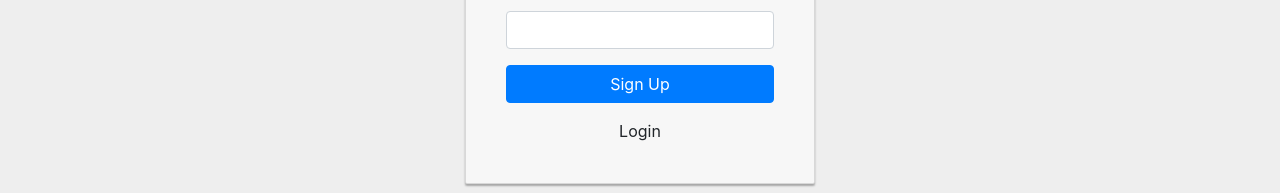
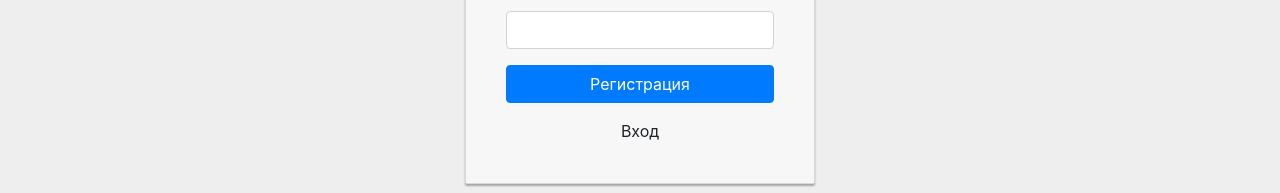
Before and after one commit to tantarin/edtech-club-frontend, a React (Create React App) app: page /register in a window 1280 px wide. Shown: the part 478-671 px from the top of the page. Built offline with nearby package versions, Linux system fonts and the light colour scheme.

Commit message:
правки

```diff
--- a/src/components/Header/Header.tsx
+++ b/src/components/Header/Header.tsx
@@ -97,7 +97,7 @@ export default function Header(props: HeaderProps) {
               {pages.map((page, index) => (
                   <li key={index}>
                     <a href={page.href}
-                        className="font-semibold text-gray-600 hover:text-blue-600 text-white">
+                        className="font-semibold text-gray-600 hover:text-blue-600 text-white dark:md:hover:bg-fuchsia-600">
                       {page.name}
                     </a>
                   </li>
--- a/src/components/Register.tsx
+++ b/src/components/Register.tsx
@@ -119,7 +119,7 @@ const Register: React.FC = () => {
 
                   <div className="form-group">
                     <button type="submit" className="btn btn-primary btn-block">
-                      Sign Up
+                      Регистрация
                     </button>
                   </div>
                 </div>
@@ -140,7 +140,7 @@ const Register: React.FC = () => {
             </Form>
           </Formik>
           <Link className="mx-auto" to={"/login"}>
-            Login
+            Вход
           </Link>
         </div>
       </div>
--- a/src/services/auth.service.ts
+++ b/src/services/auth.service.ts
@@ -1,8 +1,8 @@
 import axios from "axios";
-import { API_URL } from "../config/config";
+import { API_URL_TEST } from "../config/config";
 
 export const register = (username: string, email: string, password: string) => {
-  return axios.post(API_URL + "register", {
+  return axios.post(API_URL_TEST + "register", {
     username,
     email,
     password,
@@ -11,7 +11,7 @@ export const register = (username: string, email: string, password: string) => {
 
 export const login = (username: string, password: string) => {
   return axios
-    .post(API_URL + "login", {
+    .post(API_URL_TEST + "login", {
       username,
       password,
     })
```
